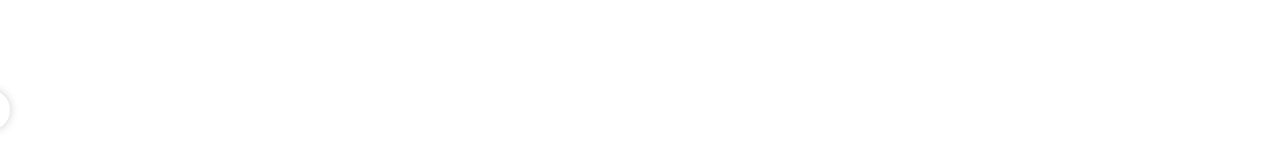
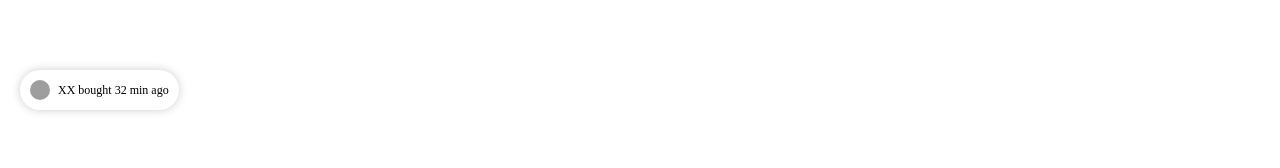
Before and after one commit to zeroter/animation, a React app: page / in a window 1280 px wide. Both pictures are taken after a click on the button "-0.25". Shown: the part 590-758 px from the top of the page. Built offline with nearby package versions, Linux system fonts and the light colour scheme; grey boxes are pictures that could not be loaded; the HTML template or start-up script is replaced by a standard one.

Commit message:
feat：支持偏移操作

```diff
--- a/src/Animation/Entity.tsx
+++ b/src/Animation/Entity.tsx
@@ -1,5 +1,5 @@
 import classNames from 'classnames'
-import { useCallback, useEffect, useRef } from 'react'
+import { useCallback, useEffect, useMemo, useRef, useState } from 'react'
 import styled from 'styled-components'
 
 export type animationType = 'slide' | 'flip' | 'fade'
@@ -12,10 +12,34 @@
 interface EntityProps {
   state: animationType
   interval: number
+  position: {
+    bottom: number
+    left: number
+  }
 }
+
+//动画结束后，显示时长，及滚动后静止时长
+const delay = 2000
+//文案列表
+const textList = [
+  'XX just bought',
+  'XX bought 32 min ago',
+  'XX just added to cart',
+  'XX added to cart 5 min ago',
+  '524 people added to cart in the last 24 hours',
+  'XX currently viewing',
+  '2.9K+ people viewed in the last 24 hours',
+  '257 people bought in the last 24 hours',
+  '36 people rated 5 stars in the last 24 hours'
+]
+
 const Entity: React.FC<EntityProps> = (props) => {
   const ref = useRef<HTMLDivElement>(null)
   const timer = useRef<timerType>({})
+  const [textKey, setTextKey] = useState<number>(0)
+  const timeout = useMemo(() => {
+    return props.interval * 1000 + delay
+  }, [props.interval])
 
   //切换为退出态
   const switchToLeave = useCallback(
@@ -27,20 +51,21 @@
       if (directExit) return
       timer.current.leave = setTimeout(() => {
         switchToEnter()
-      }, 2000)
+      }, timeout)
     },
-    [props.state]
+    [props.state, timeout]
   )
 
   //切换为进入态
   const switchToEnter = useCallback(() => {
     if (!ref.current) return
+    setTextKey((key) => (key + 1) % textList.length)
     ref.current!.classList.remove('animate__slideOutLeft', 'animate__flipOutX', 'animate__fadeOut')
     ref.current!.classList.add(getAnimationClass(props.state, 'enter'))
     timer.current.enter = setTimeout(() => {
       switchToLeave()
-    }, 3000)
-  }, [props.state])
+    }, timeout)
+  }, [props.state, timeout])
 
   useEffect(() => {
     clearTimeout(timer.current.enter)
@@ -48,12 +73,12 @@
     if (!ref.current) return
     timer.current.enter = setTimeout(() => {
       switchToLeave()
-    }, 3000)
+    }, timeout)
 
     return () => {
       clearTimeout(timer.current.enter)
     }
-  }, [props.state])
+  }, [props.state, timeout])
 
   useEffect(() => {
     if (!ref.current) return
@@ -63,7 +88,7 @@
       clearTimeout(timer.current.enter)
       timer.current.leave = setTimeout(() => {
         switchToLeave()
-      }, 2000)
+      }, timeout)
     }
 
     function handleScroll() {
@@ -72,7 +97,7 @@
       switchToLeave(true)
       timer.current.leave = setTimeout(() => {
         switchToEnter()
-      }, 2000)
+      }, timeout)
     }
     ref.current.addEventListener('click', handleClick)
     window.addEventListener('scroll', handleScroll)
@@ -80,13 +105,20 @@
       window.removeEventListener('click', handleClick)
       window.removeEventListener('scroll', handleScroll)
     }
-  }, [switchToLeave])
+  }, [switchToLeave, timeout])
 
   return (
-    <AnimationWrapper interval={props.interval}>
-      <Wrapper ref={ref} className={classNames('animate__animated animation-duration-auto', getAnimationClass(props.state, 'enter'))}>
+    <AnimationWrapper interval={props.interval} distance={props.position.left}>
+      <Wrapper
+        ref={ref}
+        className={classNames('animate__animated animation-duration-auto', getAnimationClass(props.state, 'enter'))}
+        style={{
+          bottom: props.position.bottom,
+          left: props.position.left
+        }}
+      >
         <img src="https://res.ushopaid.com/static/logo/logo.svg" alt="" className="img" />
-        <div className="content">bought 32 min ago</div>
+        <div className="content">{textList[textKey]}</div>
       </Wrapper>
     </AnimationWrapper>
   )
@@ -108,7 +140,7 @@
   return mode === 'enter' ? animationEnterList[state] : animationLeaveList[state]
 }
 
-const AnimationWrapper = styled.div<{ interval: number }>`
+const AnimationWrapper = styled.div<{ interval: number; distance: number }>`
   ${({ interval }) => {
     return `
       .animation-duration-auto {
@@ -116,13 +148,66 @@
       }
     `
   }}
+
+  ${({ distance }) => {
+    return `
+      @-webkit-keyframes slideInLeft {
+        from {
+          -webkit-transform: translate3d(calc(-100% - ${distance}px), 0, 0);
+          transform: translate3d(calc(-100% - ${distance}px), 0, 0);
+          visibility: visible;
+        }
+
+        to {
+          -webkit-transform: translate3d(0, 0, 0);
+          transform: translate3d(0, 0, 0);
+        }
+      }
+      @keyframes slideInLeft {
+        from {
+          -webkit-transform: translate3d(calc(-100% - ${distance}px), 0, 0);
+          transform: translate3d(calc(-100% - ${distance}px), 0, 0);
+          visibility: visible;
+        }
+
+        to {
+          -webkit-transform: translate3d(0, 0, 0);
+          transform: translate3d(0, 0, 0);
+        }
+      }
+      @-webkit-keyframes slideOutLeft {
+        from {
+          -webkit-transform: translate3d(0, 0, 0);
+          transform: translate3d(0, 0, 0);
+        }
+
+        to {
+          visibility: hidden;
+          -webkit-transform: translate3d(calc(-100% - ${distance}px), 0, 0);
+          transform: translate3d(calc(-100% - ${distance}px), 0, 0);
+        }
+      }
+      @keyframes slideOutLeft {
+        from {
+          -webkit-transform: translate3d(0, 0, 0);
+          transform: translate3d(0, 0, 0);
+        }
+
+        to {
+          visibility: hidden;
+          -webkit-transform: translate3d(calc(-100% - ${distance}px), 0, 0);
+          transform: translate3d(calc(-100% - ${distance}px), 0, 0);
+        }
+      }
+    `
+  }}
 `
 
 const Wrapper = styled.div`
   position: fixed;
-  bottom: 10%;
-  left: 20px;
-  width: 160px;
+  z-index: 999999999;
+  bottom: 100px;
+  left: 50px;
   height: 40px;
   border-radius: 40px;
   box-shadow: 0 0 10px 0 rgba(0, 0, 0, 0.2);
@@ -130,6 +215,7 @@
   justify-content: space-between;
   align-items: center;
   background-color: #ffffff;
+  gap: 8px;
   .img {
     width: 20px;
     height: 20px;
@@ -139,6 +225,7 @@
   .content {
     font-size: 12px;
     margin-right: 10px;
+    white-space: nowrap;
   }
 `
 
--- a/src/Animation/index.tsx
+++ b/src/Animation/index.tsx
@@ -21,7 +21,7 @@
 
   return (
     <div>
-      <Entity state={state as animationType} interval={interval}></Entity>
+      <Entity state={state as animationType} interval={interval} position={position}></Entity>
       <RightSetting
         position={position}
         setPosition={setPosition}
--- a/src/App.css
+++ b/src/App.css
@@ -11,59 +11,11 @@
   animation-fill-mode: both;
 }
 
-@-webkit-keyframes slideInLeft {
-  from {
-    -webkit-transform: translate3d(-100%, 0, 0);
-    transform: translate3d(-100%, 0, 0);
-    visibility: visible;
-  }
-
-  to {
-    -webkit-transform: translate3d(0, 0, 0);
-    transform: translate3d(0, 0, 0);
-  }
-}
-@keyframes slideInLeft {
-  from {
-    -webkit-transform: translate3d(-100%, 0, 0);
-    transform: translate3d(-100%, 0, 0);
-    visibility: visible;
-  }
-
-  to {
-    -webkit-transform: translate3d(0, 0, 0);
-    transform: translate3d(0, 0, 0);
-  }
-}
 .animate__slideInLeft {
   -webkit-animation-name: slideInLeft;
   animation-name: slideInLeft;
 }
 
-@-webkit-keyframes slideOutLeft {
-  from {
-    -webkit-transform: translate3d(0, 0, 0);
-    transform: translate3d(0, 0, 0);
-  }
-
-  to {
-    visibility: hidden;
-    -webkit-transform: translate3d(-120%, 0, 0);
-    transform: translate3d(-120%, 0, 0);
-  }
-}
-@keyframes slideOutLeft {
-  from {
-    -webkit-transform: translate3d(0, 0, 0);
-    transform: translate3d(0, 0, 0);
-  }
-
-  to {
-    visibility: hidden;
-    -webkit-transform: translate3d(-120%, 0, 0);
-    transform: translate3d(-120%, 0, 0);
-  }
-}
 .animate__slideOutLeft {
   -webkit-animation-name: slideOutLeft;
   animation-name: slideOutLeft;
```
